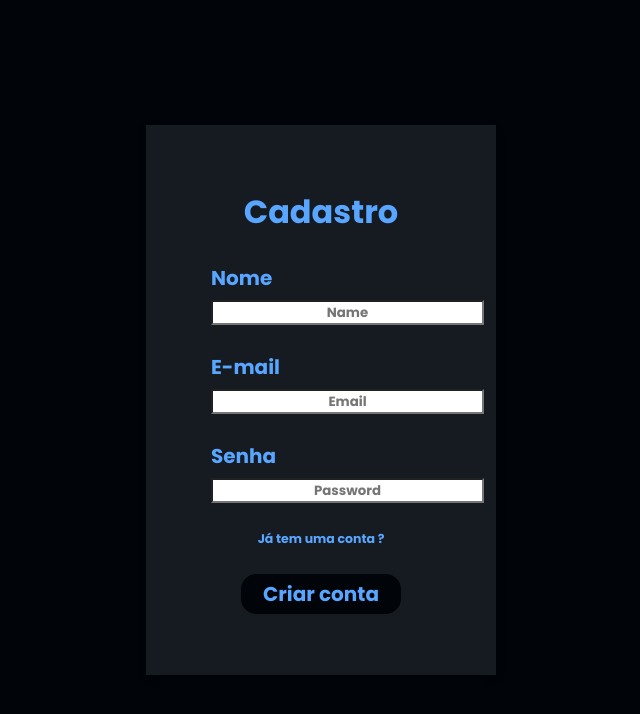
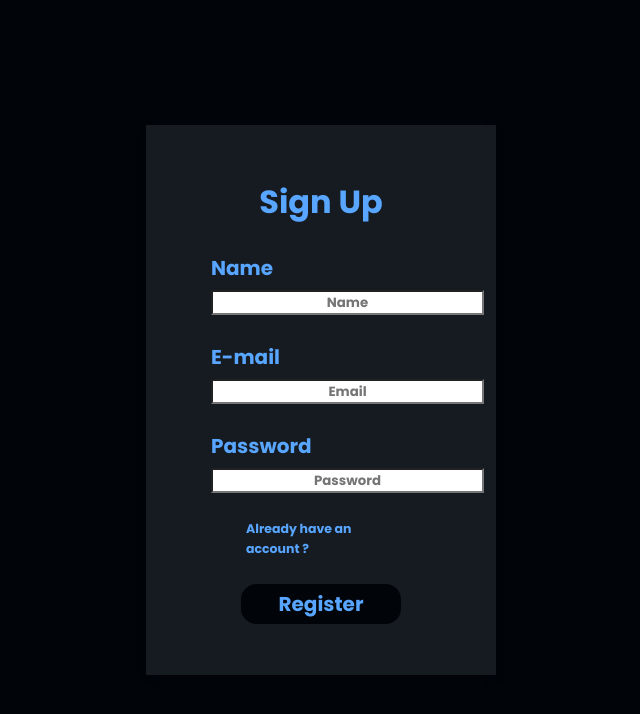
Before and after one commit to pedroluiznogueira/vehicle-catalog-react, a React (Create React App) app: page /register in a window 1280 px wide. Shown: the top 714 px of the page, without its empty margins (319-959 px from the left). Built offline with nearby package versions, Linux system fonts and the light colour scheme; no server answers.

Commit message:
changing language in login and registration to english

```diff
--- a/src/components/auth/login/Login.jsx
+++ b/src/components/auth/login/Login.jsx
@@ -18,7 +18,6 @@ function Login() {
     const { authenticate } = useContext(UserContext);
     const { vehicles } = useContext(VehicleContext);
 
-    // setTimeout used only to simulate server response
     const handleSubmit = (e) => {
         e.preventDefault();
         user.email = emailText;
@@ -60,7 +59,7 @@ function Login() {
     return(
         <div className="container">
             <form className="form" onSubmit={handleSubmit}>
-                <h1>Login</h1>
+                <h1>Sign In</h1>
                 <div className="form-group">
                     <label htmlFor="exampleInputEmail1">E-mail</label>
                     <input
@@ -75,7 +74,7 @@ function Login() {
                     />
                 </div>
                 <div className="form-group">
-                    <label htmlFor="exampleInputPassword1">Senha</label>
+                    <label htmlFor="exampleInputPassword1">Password</label>
                     <input
                         onChange={handlePasswordChange}
                         type="password"
@@ -89,7 +88,7 @@ function Login() {
                 <div className="form-group-question">
                     <small>
                         <NavLink className="question-text" to='/register' style={{ textDecoration: 'none' }}>
-                            Ainda não tem uma conta ?
+                            Don't you have an account ?
                         </NavLink>
                     </small>
                 </div>
@@ -99,7 +98,7 @@ function Login() {
                         src={spinner}
                         style={{width: '50px'}}
                     /> :
-                    <button className="btn" type="submit">Entrar</button>
+                    <button className="btn" type="submit">Login</button>
                 }
             </form>
         </div>
--- a/src/components/auth/register/Register.jsx
+++ b/src/components/auth/register/Register.jsx
@@ -18,7 +18,6 @@ function Register() {
     const [isLoading, setIsLoading] = useState(false);
     const { register } = useContext(UserContext);
 
-    // setTimeout used only to simulate server response
     const handleSubmit = (e) => {
         e.preventDefault();
         user.name = nameText;
@@ -62,9 +61,9 @@ function Register() {
     return(
         <div className="container">
             <form className="register-form" onSubmit={handleSubmit}>
-                <h1>Cadastro</h1>
+                <h1>Sign Up</h1>
                 <div className="form-group">
-                    <label htmlFor="exampleInputNome">Nome</label>
+                    <label htmlFor="exampleInputNome">Name</label>
                     <input
                         onChange={handleNameChange}
                         type="text"
@@ -90,7 +89,7 @@ function Register() {
                 />
                 </div>
                 <div className="form-group">
-                <label htmlFor="exampleInputPassword1">Senha</label>
+                <label htmlFor="exampleInputPassword1">Password</label>
                 <input
                     onChange={handlePasswordChange}
                     type="password"
@@ -104,7 +103,7 @@ function Register() {
                 <div className="form-group-question">
                     <small>
                         <NavLink className="question-text" to='/login' style={{ textDecoration: 'none' }}>
-                            Já tem uma conta ?
+                            Already have an account ?
                         </NavLink>
                     </small>
                 </div>
@@ -114,7 +113,7 @@ function Register() {
                         src={spinner}
                         style={{width: '50px'}}
                     /> :
-                    <button className="btn" type="submit">Criar conta</button>
+                    <button className="btn" type="submit">Register</button>
                 }
             </form>
         </div>
```
